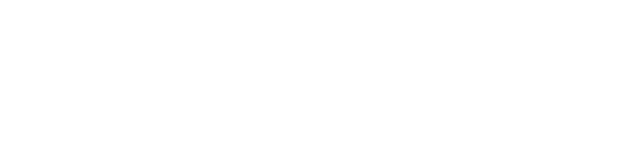
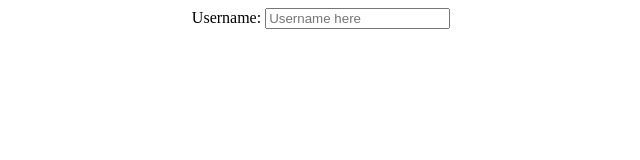
Before and after one commit to Snail26/Operation-file-sharer, a plain HTML site: page index.html in a window 1280 px wide. Shown: the whole page, without its empty margins (319-959 px from the left). Drawn offline with Linux system fonts and the light colour scheme.

Commit message:
more coming soon this is not final

```diff
--- a/index.html
+++ b/index.html
@@ -4,15 +4,50 @@
     <meta charset="UTF-8">
     <meta name="viewport" content="width=device-width, initial-scale=1.0">
     <title id="title">Operation file sharer</title>
+    <style>
+        #login {
+            background-color: white;
+            text-align: center;
+            display: none;
+        }
+        #dashboard {
+            display: none;
+        }
+    </style>
 </head>
 <body>
+    <div id="login">
+        <div id="login-wrapper">
+            <label for="loginInput">Username: </label>
+            <input id="loginInput" placeholder="Username here">
+        </div>
+    </div>
+    <div id="dashboard">
+        <p id="welcome">welcome</p>
+    </div>
     <script>
         const title = document.getElementById("title");
+        let name = "";
+        if (getCookie("name")) {
+            name = getCookie("name");
+        }
         if (!getCookie("username") && location.hash != "#login") {
-            location.hash = "login";
-            location.reload();
+            newHash("login")
+        }
+        if (location.hash == "#login") {
             title.innerText = "Operation File Sharer - Login";
-
+            document.getElementById("login").style.display = "block";
+            document.getElementById("loginInput").addEventListener("keydown", e => {
+                if (e.key == "Enter") {
+                    name = document.getElementById("loginInput").value;
+                    setCookie("username", name, 999999);
+                    newHash("dashboard");
+                }
+            });
+        }
+        if (location.hash == "#dashboard") {
+            document.getElementById("dashboard").style.display = "block";
+            document.getElementById("welcome").innerText = "Welcome " + name;
         }
         function getCookie(name) {
             const value = `; ${document.cookie}`;
@@ -25,6 +60,10 @@
             let expires = "expires="+ d.toUTCString();
             document.cookie = cname + "=" + cvalue + ";" + expires + ";path=/";
         }
+        function newHash(hash) {
+            location.hash = hash;
+            location.reload();
+        }
     </script>
 </body>
 </html>
--- a/login.css
+++ /dev/null
@@ -1,3 +0,0 @@
-body {
-    background-color: black;
-}
```
